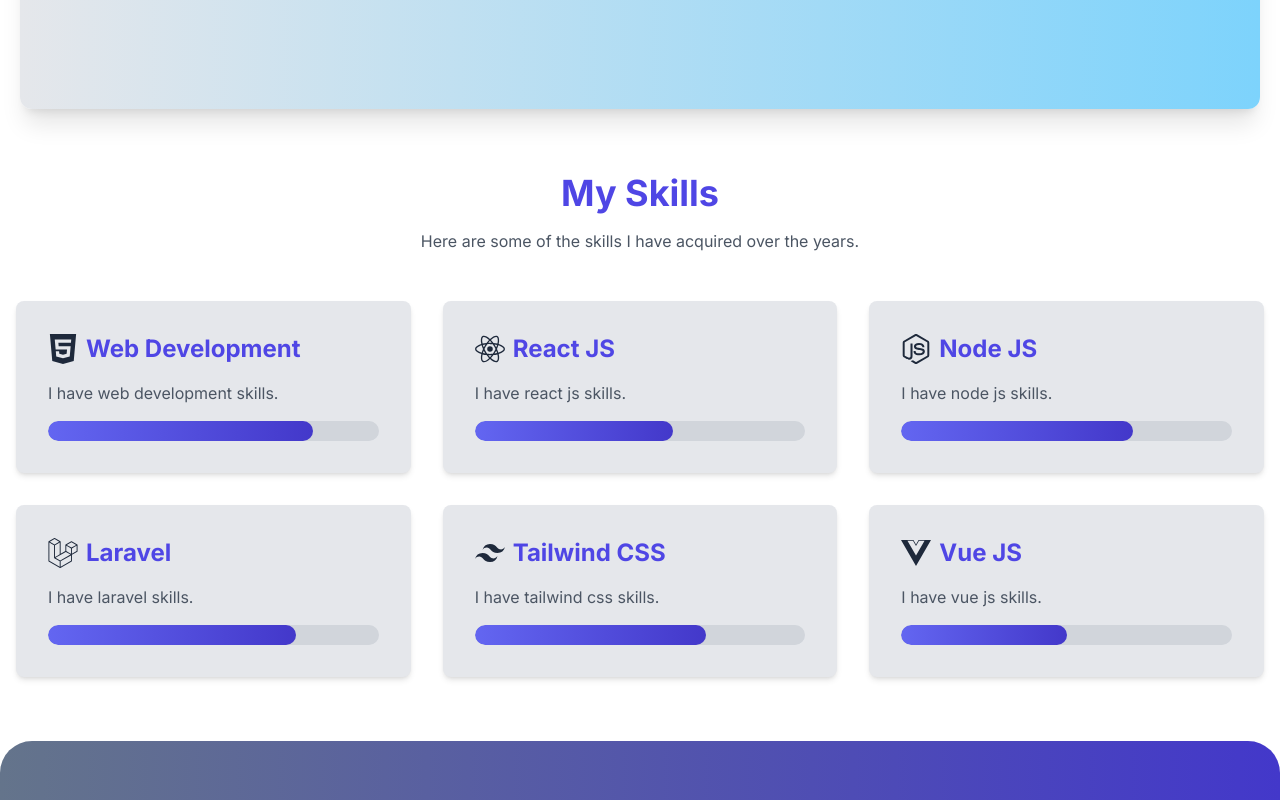
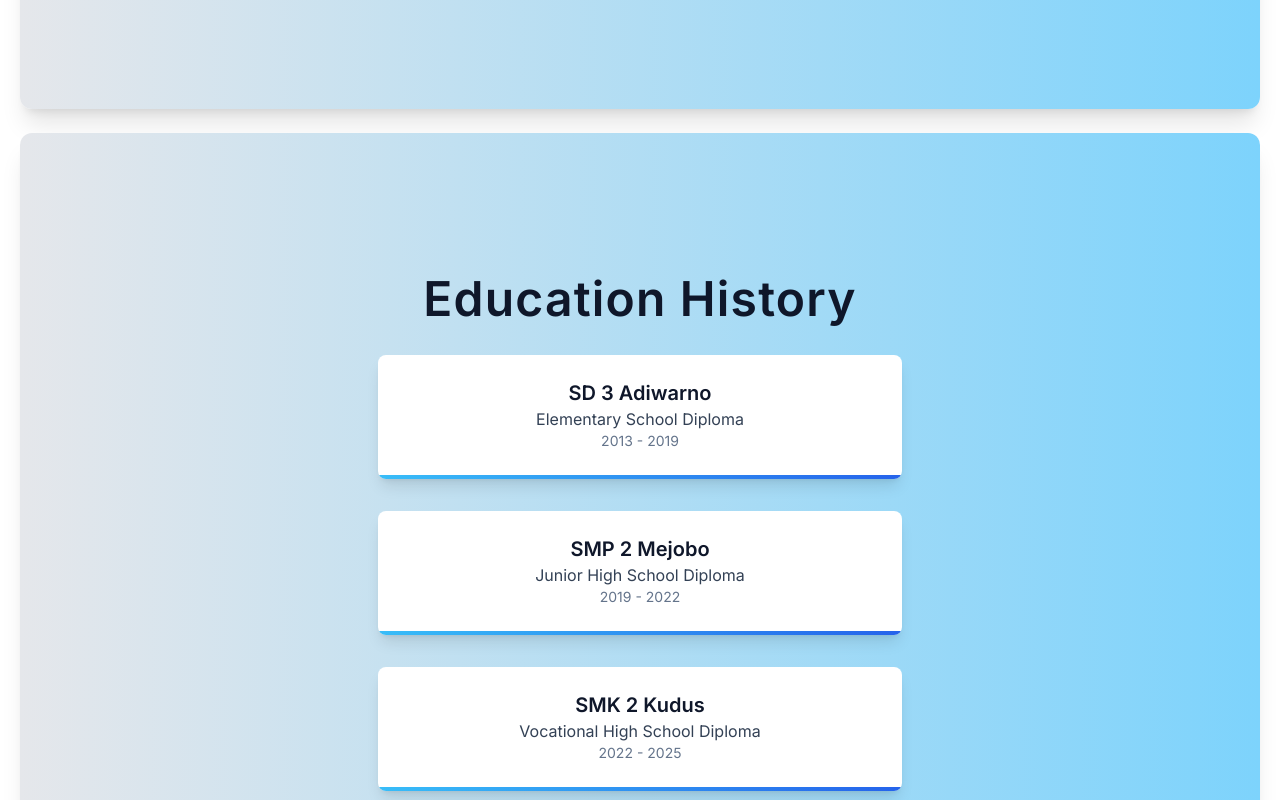
Before and after one commit to KaivanKeren/portfolio, a Next.js app: page / in a window 1280 px wide. Shown: the part 1640-2440 px from the top of the page. Built offline with nearby package versions, Linux system fonts and the light colour scheme.

Commit message:
EduHistory

```diff
--- a/src/app/page.tsx
+++ b/src/app/page.tsx
@@ -1,4 +1,5 @@
 import AboutMe from "@/components/AboutMe";
+import EduHistory from "@/components/EduHistory";
 import Footer from "@/components/Footer";
 import Header from "@/components/Header";
 import Hero from "@/components/Hero";
@@ -12,8 +13,9 @@
       <div className="m-5 mt-4 mb-8">
         <Hero />
       </div>
-      <div className="mx-5">
+      <div className="mx-5 flex flex-col gap-6">
         <AboutMe />
+        <EduHistory />
       </div>
       <Skills />
       <Projects />
--- /dev/null
+++ b/src/components/EduHistory.tsx
@@ -0,0 +1,74 @@
+"use client";
+import React from "react";
+import { motion } from "framer-motion";
+
+const EduHistory = () => {
+  const educationData = [
+    {
+      institution: "SD 3 Adiwarno",
+      degree: "Elementary School Diploma",
+      period: "2013 - 2019",
+    },
+    {
+      institution: "SMP 2 Mejobo",
+      degree: "Junior High School Diploma",
+      period: "2019 - 2022",
+    },
+    {
+      institution: "SMK 2 Kudus",
+      degree: "Vocational High School Diploma",
+      period: "2022 - 2025",
+    },
+  ];
+
+  return (
+    <motion.section
+      initial={{ opacity: 0 }}
+      whileInView={{ opacity: 1 }}
+      transition={{ duration: 1 }}
+      viewport={{ once: true }}
+      className="flex flex-col items-center justify-center rounded-xl shadow-xl min-h-screen p-8 bg-gradient-to-r from-gray-200 to-sky-300 dark:from-slate-700 dark:to-sky-950 text-slate-900 dark:text-gray-200"
+    >
+      <div className="w-full md:w-3/4 lg:w-1/2 p-8 space-y-8 text-center">
+        <motion.h2
+          initial={{ y: 50, opacity: 0 }}
+          whileInView={{ y: 0, opacity: 1 }}
+          transition={{ duration: 1, delay: 0.2 }}
+          viewport={{ once: true }}
+          className="text-3xl sm:text-4xl md:text-5xl font-semibold tracking-wide leading-tight text-slate-900 dark:text-gray-200"
+        >
+          Education History
+        </motion.h2>
+        <motion.div
+          initial={{ y: 20, opacity: 0 }}
+          whileInView={{ y: 0, opacity: 1 }}
+          transition={{ duration: 1, delay: 0.4 }}
+          viewport={{ once: true }}
+          className="grid grid-cols-1 gap-8"
+        >
+          {educationData.map((item, index) => (
+            <div
+              key={index}
+              className="bg-white dark:bg-slate-800 rounded-lg shadow-lg overflow-hidden transition duration-300 hover:scale-105 hover:shadow-xl"
+            >
+              <div className="p-6">
+                <h3 className="text-xl font-semibold text-slate-900 dark:text-gray-200">
+                  {item.institution}
+                </h3>
+                <p className="text-base text-slate-700 dark:text-gray-300">
+                  {item.degree}
+                </p>
+                <p className="text-sm text-slate-500 dark:text-gray-400">
+                  {item.period}
+                </p>
+              </div>
+              <div className="bg-gradient-to-r from-sky-400 to-blue-600 h-1"></div>
+            </div>
+          ))}
+        </motion.div>
+      </div>
+    </motion.section>
+  );
+};
+
+export default EduHistory;
```
